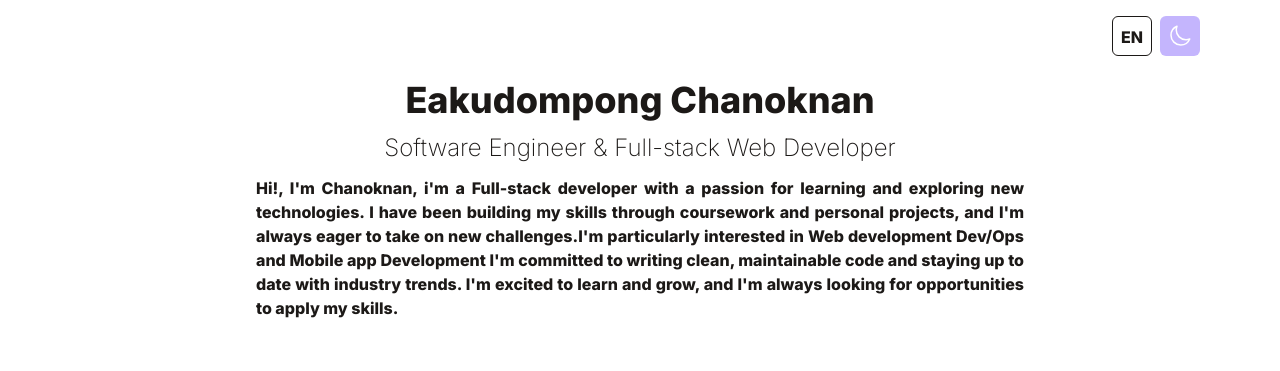
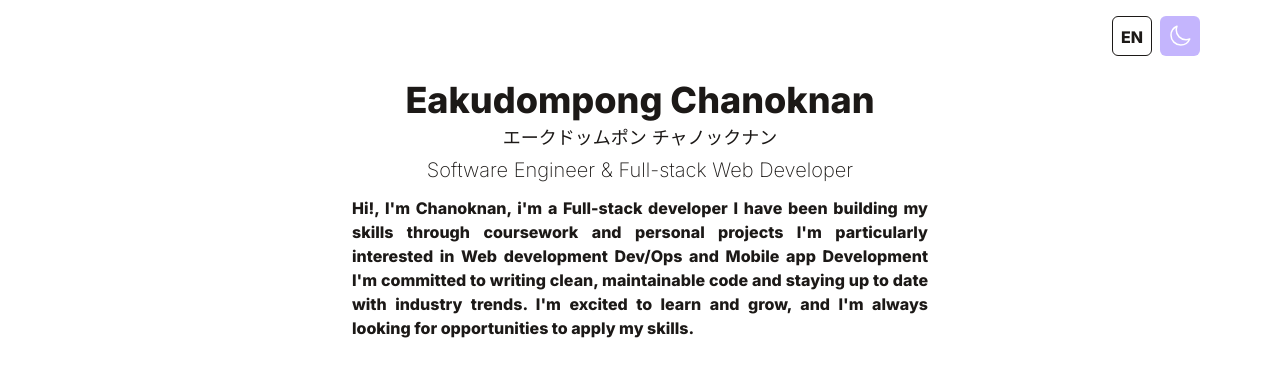
Before and after one commit to EC-9624/portfolio, a React (Vite) app: page / in a window 1280 px wide. Shown: the top 371 px of the page. Built offline with nearby package versions, Linux system fonts and the light colour scheme.

Commit message:
fix wording

```diff
--- a/src/App.jsx
+++ b/src/App.jsx
@@ -56,12 +56,11 @@ function App() {
       >
         {lang}
       </button>
-
-      <About></About>
       <LangContext.Provider value={lang}>
+        <About></About>
         <Projects />
+        <Contact />
       </LangContext.Provider>
-      <Contact />
       <Footer />
     </div>
   );
--- a/src/components/About.jsx
+++ b/src/components/About.jsx
@@ -1,23 +1,32 @@
 import React from "react";
+import { LangContext } from "../App";
 
 function About() {
+  const lang = React.useContext(LangContext);
+
+  const text_EN = `Hi!, I'm Chanoknan, i'm a Full-stack developer I have been building my skills
+  through coursework and personal projects I'm particularly interested in Web development Dev/Ops
+  and Mobile app Development I'm committed to writing clean, maintainable
+  code and staying up to date with industry trends. I'm excited to learn
+  and grow, and I'm always looking for opportunities to apply my skills.`;
+
+  const text_JP = `こんにちは！チャノックナンです。フルスタック開発者です。コースワークと個人プロジェクトを通じて実力をつけています。
+  Web開発、Dev/Ops やモバイルアプリ開発に興味があります。クリーンで保守可能なコードを書くことに取り組んでおり、業界のトレンドに最新であることを心がけて、自分のスキルを活かす機会を常に探しています。`;
+
+  const text = lang === "EN" ? text_EN : text_JP;
+
   return (
     <div className="flex items-center justify-center flex-col text-center pt-20 pb-6 mx-4">
-      <h1 className="text-3xl md:text-4xl mb-1 md:mb-3 font-bold">
+      <h1 className="text-2xl md:text-4xl mb-1 md:mb-1 font-bold">
         Eakudompong Chanoknan
       </h1>
-      <h2 className="text-base md:text-2xl  mb-3 font-medium">
+      <h2 className="text-base md:text-lg  mb-1 font-medium">
+        エークドッムポン チャノックナン
+      </h2>
+      <h2 className="text-base md:text-xl  mb-3 font-medium">
         Software Engineer & Full-stack Web Developer
       </h2>
-      <p className="text-md max-w-3xl mb-6 font-bold text-justify">
-        Hi!, I'm Chanoknan, i'm a Full-stack developer with a passion for
-        learning and exploring new technologies. I have been building my skills
-        through coursework and personal projects, and I'm always eager to take
-        on new challenges.I'm particularly interested in Web development Dev/Ops
-        and Mobile app Development I'm committed to writing clean, maintainable
-        code and staying up to date with industry trends. I'm excited to learn
-        and grow, and I'm always looking for opportunities to apply my skills.
-      </p>
+      <p className="text-md max-w-xl mb-6 font-bold text-justify">{text}</p>
     </div>
   );
 }
--- a/src/components/Contact.jsx
+++ b/src/components/Contact.jsx
@@ -3,7 +3,7 @@ import Title from "./Title";
 
 function Contact() {
   return (
-    <div className="flex flex-col mb-10 mt-2 mx-auto max-w-screen-xl ">
+    <div className="flex flex-col mb-10 mt-2 mx-auto max-w-screen-lg ">
       <div className="flex justify-center items-center ">
         <form
           action="https://getform.io/slug"
```
